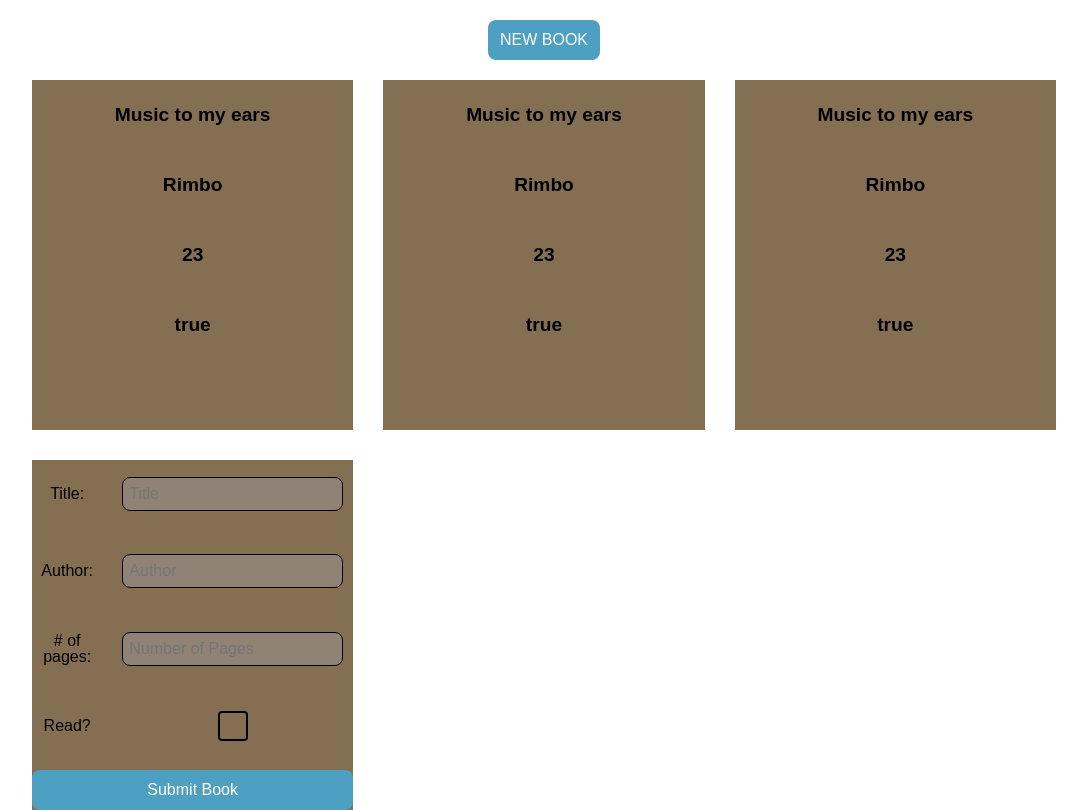
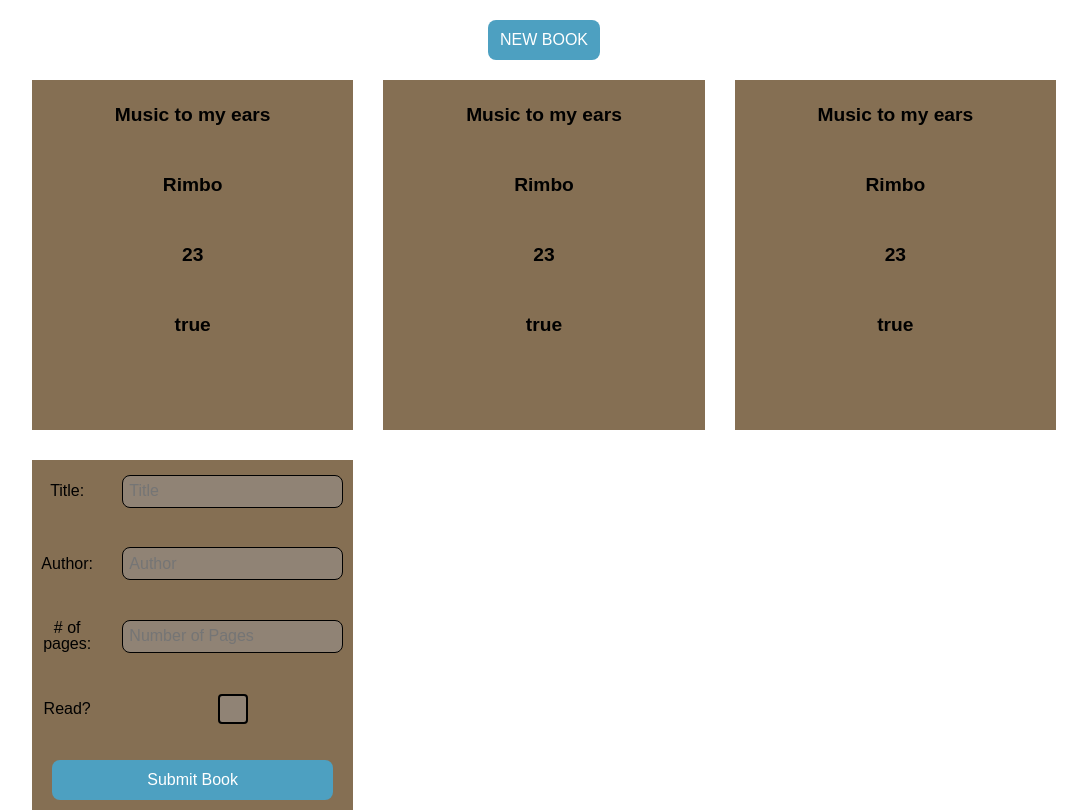
Before and after one commit to ccordoba464/OdinLibrary, a plain HTML site: page index.html in a window 1280 px wide. Both pictures are taken after a click on the button "NEW BOOK". Shown: the whole page, without its empty margins (96-1183 px from the left). Drawn offline with Linux system fonts and the light colour scheme.

Commit message:
Fixed submit button in form

```diff
--- a/script.js
+++ b/script.js
@@ -1,4 +1,5 @@
 let myLibrary = [];
+let bookContainer = document.getElementById("book-container");
 
 function Book(title, author, numPages, readBook) {
   this.title = title;
@@ -12,8 +13,6 @@ function addBookToLibrary(book) {
 }
 
 function displayBooks() {
-  let books = document.getElementById("book-container");
-
   for (let book of myLibrary) {
     let aBook = document.createElement("div");
     aBook.classList.add("book");
@@ -25,7 +24,7 @@ function displayBooks() {
       aBook.appendChild(aProp);
     }
 
-    books.appendChild(aBook);
+    bookContainer.appendChild(aBook);
   }
 }
 
@@ -38,7 +37,6 @@ displayBooks();
 let addButton = document.getElementById("addButton");
 
 addButton.addEventListener("click", () => {
-  let container = document.getElementById("book-container");
   let form = document.createElement("form");
   let input1 = document.createElement("input");
   let label1 = document.createElement("label");
@@ -96,7 +94,7 @@ addButton.addEventListener("click", () => {
   form.appendChild(input4);
   form.appendChild(submitButton);
 
-  container.appendChild(form);
+  bookContainer.appendChild(form);
 
   submitButton.addEventListener("click", () => {
     event.preventDefault();
@@ -115,8 +113,8 @@ addButton.addEventListener("click", () => {
       aProp.textContent = book[prop];
       newBook.appendChild(aProp);
     }
-    container.appendChild(newBook);
+    bookContainer.appendChild(newBook);
 
-    container.removeChild(form);
+    bookContainer.removeChild(form);
   });
 });
--- a/styles.css
+++ b/styles.css
@@ -208,6 +208,8 @@ input[type="text"] {
 }
 
 input[type="checkbox"] {
+  background-color: rgb(156, 151, 151, 0.5);
+
   appearance: none;
   -webkit-appearance: none;
   -moz-appearance: none;
@@ -239,6 +241,6 @@ input[type="checkbox"]:checked::before {
 form button {
   background-color: rgb(77, 160, 193);
   color: white;
-  padding: 12px;
+  margin: 10px 20px;
   border-radius: 8px;
 }
```
